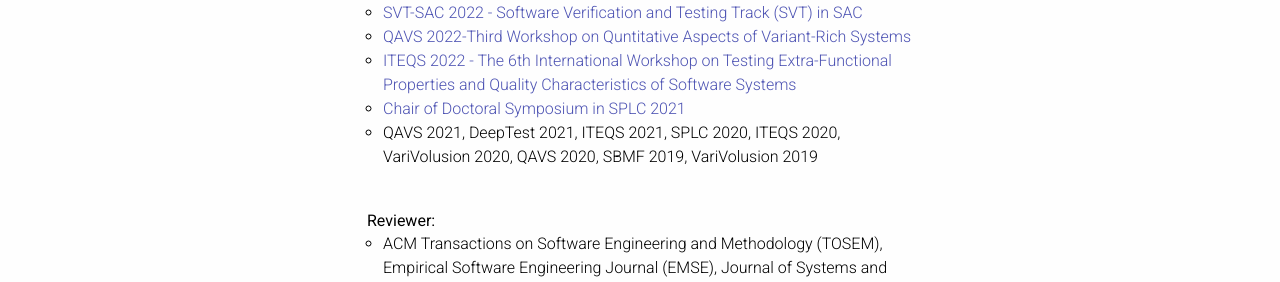
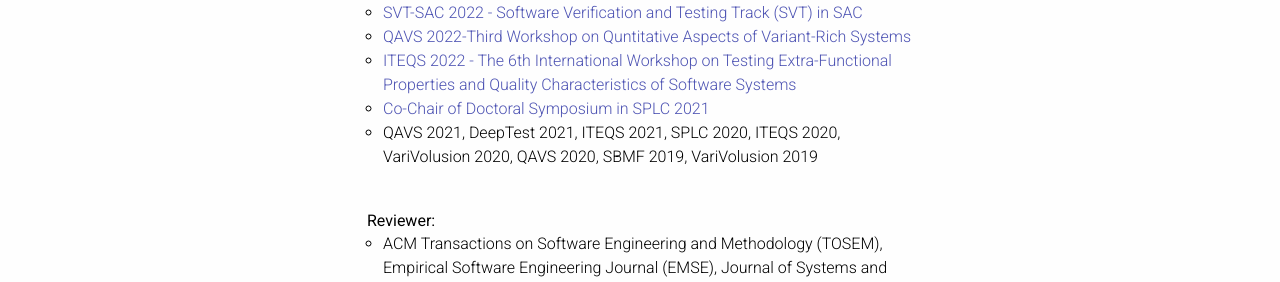
Before and after one commit to MahsaVarsh/MahsaVarsh.github.io, a Jekyll site: the page built from _pages/about.md, in a window 1280 px wide and 900 px high, scrolled down 950 px. Shown: the part 256-538 px from the top of the window. Built offline with Jekyll 4.4.1, drawn with Linux system fonts in a browser that asks for light colours; nearby versions of some CDN libraries; a style sheet for code colours, icons or effects is not loaded.

```diff
--- a/_includes/service.html
+++ b/_includes/service.html
@@ -23,7 +23,7 @@
   <li><a href="http://logimics.mics.centralesupelec.fr/en/SAC-SVT-2022">SVT-SAC 2022 - Software Verification and Testing Track (SVT) in SAC</a></li>
   <li><a href="https://qavs.edgecloud.de/">QAVS 2022-Third Workshop on Quntitative Aspects of Variant-Rich Systems </a></li>
   <li><a href="http://www.mrtc.mdh.se/ITEQS/2022/"> ITEQS 2022 - The 6th International Workshop on Testing Extra-Functional Properties and Quality Characteristics of Software Systems</a></li>
-  <li><a href="http://splc2021.net/">Chair of Doctoral Symposium in SPLC 2021</a></li>
+  <li><a href="http://splc2021.net/">Co-Chair of Doctoral Symposium in SPLC 2021</a></li>
   <li>QAVS 2021,
   DeepTest 2021,
   ITEQS 2021,
```
